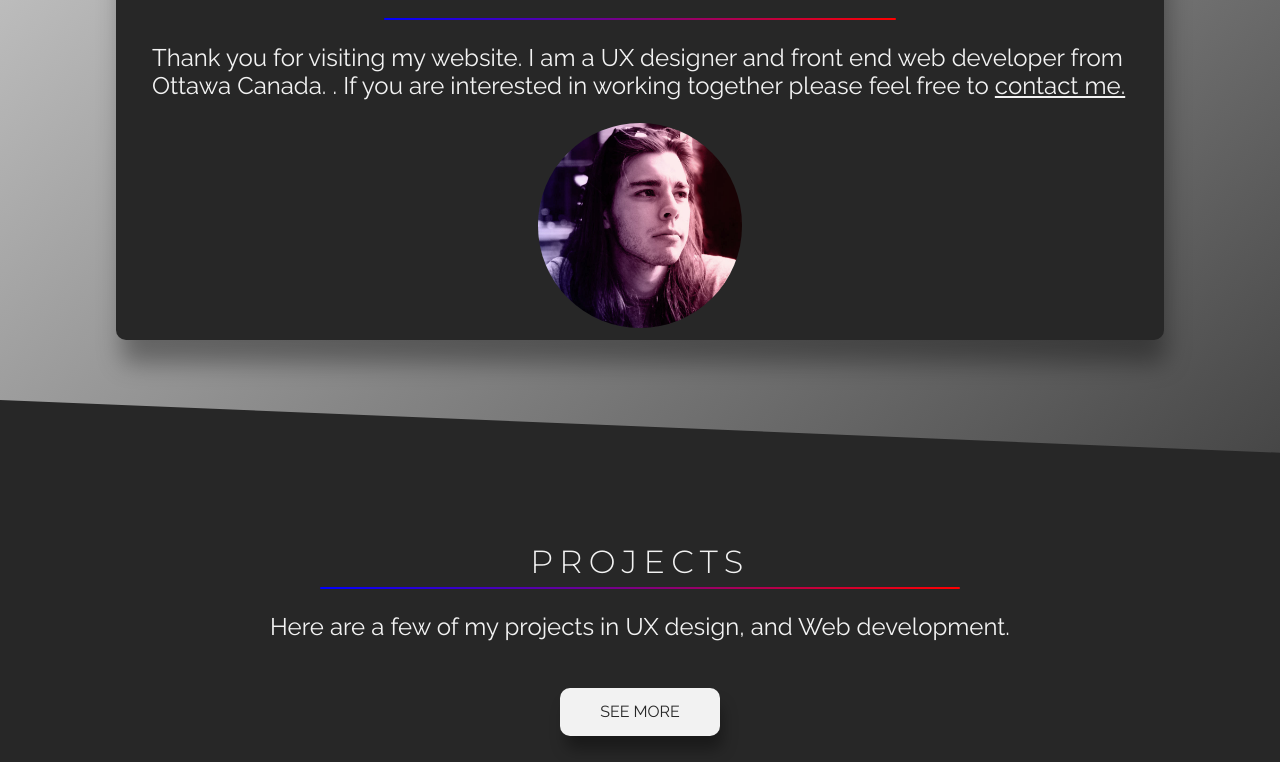
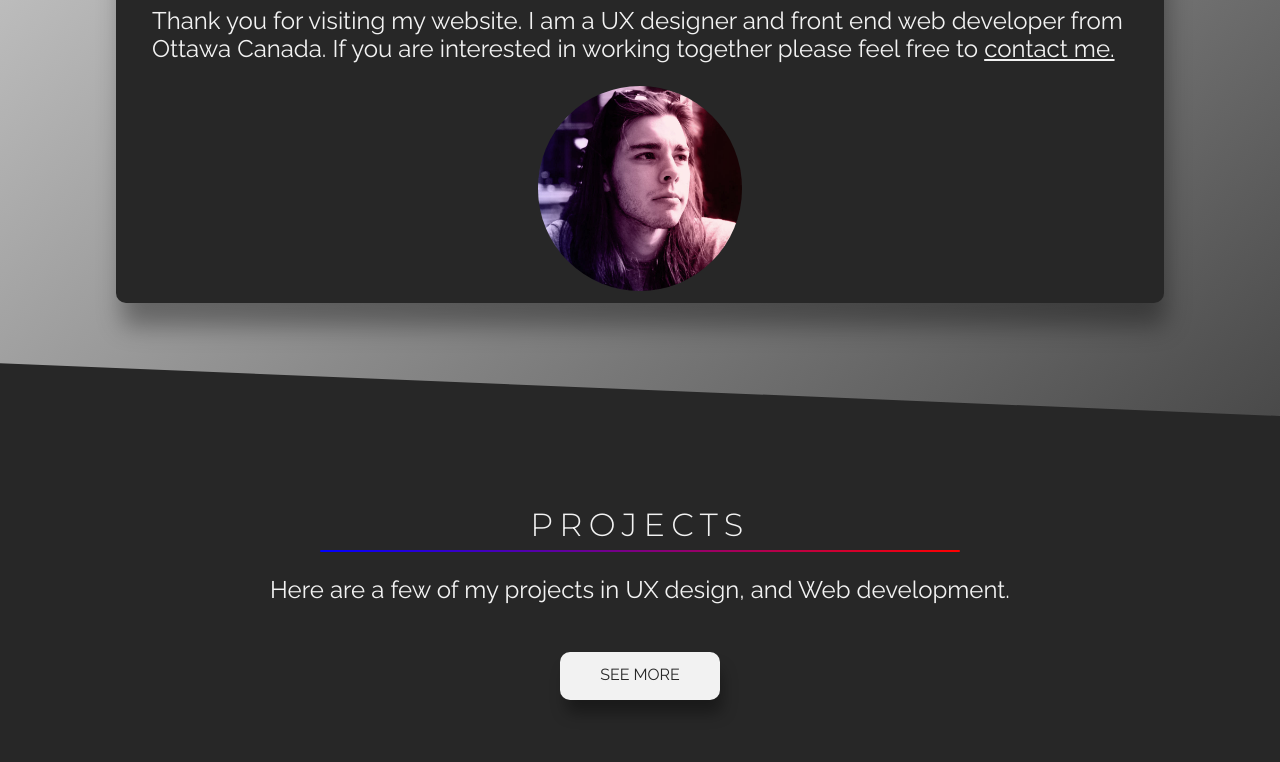
Before and after one commit to Jay-Ferguson/personal-site, a website: page index.html in a window 1280 px wide. Shown: the part 338-1100 px from the top of the page. Drawn offline with nearby package versions, Linux system fonts and the light colour scheme.

Commit message:
fixed spelling

```diff
--- a/index.html
+++ b/index.html
@@ -84,7 +84,7 @@
                                    <div class="underline"></div>
                                    <p class="intro-text ">
                                         Thank you for visiting my website. I am a UX designer and front end web developer from Ottawa Canada.
-                                      . If you are interested in working together please feel free to <a href='contact.html' class="contact-text-index">contact me.</a>
+                                        If you are interested in working together please feel free to <a href='contact.html' class="contact-text-index">contact me.</a>
                                    </p>
                                    <div class="selfie-contain">
                                         <img src="../assets/images/newer-selfie-square.jpg" class="selfie">
@@ -212,7 +212,7 @@
      </script>
     <script src="https://cdnjs.cloudflare.com/ajax/libs/jquery/3.3.1/jquery.min.js"></script>
      <script src="https://ajax.googleapis.com/ajax/libs/d3js/5.9.7/d3.min.js"></script>
-     <script src="https://cdnjs.cloudflare.com/ajax/libs/gsap/2.1.2/TweenMax.min.js"></script>
+     <!--<script src="https://cdnjs.cloudflare.com/ajax/libs/gsap/2.1.2/TweenMax.min.js"></script>-->
      <script src="https://cdnjs.cloudflare.com/ajax/libs/animejs/2.0.2/anime.min.js"></script>
      </script>
      <script src="/js/main.js"></script>
```
